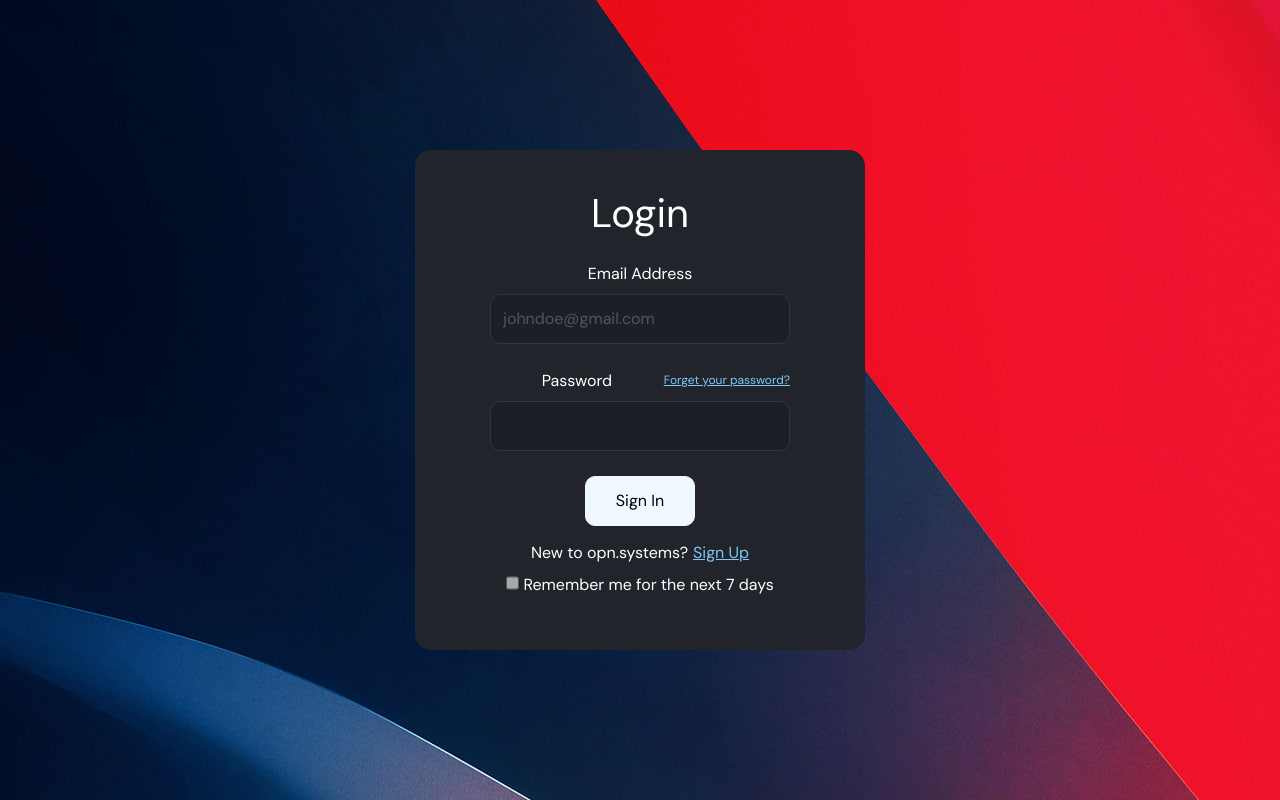
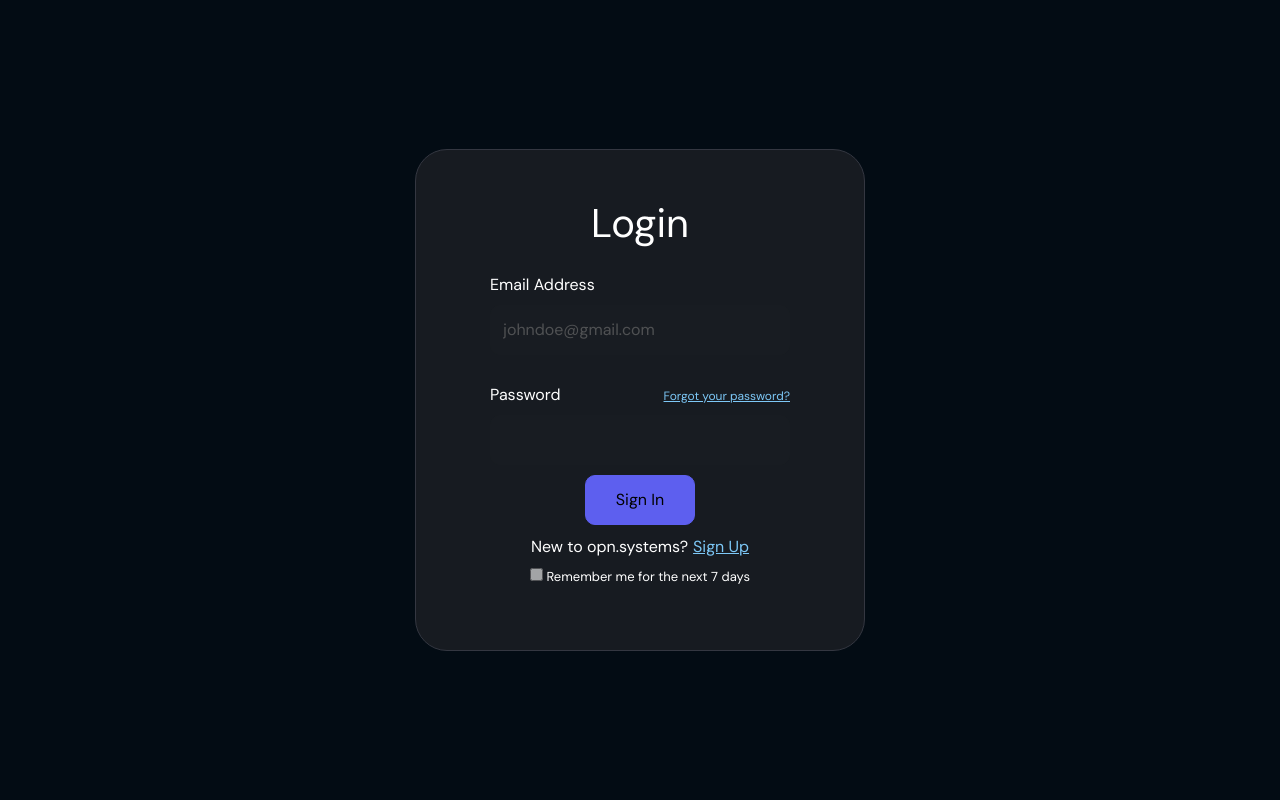
Before and after one commit to EesaHash/opn.systems-source, a React (Create React App) app in the folder front-end/: page /signin in a window 1280 px wide. Built offline with nearby package versions, Linux system fonts and the light colour scheme; no server answers.

Commit message:
final auth(i think)

```diff
--- a/front-end/src/account/components/ForgotPassword.js
+++ b/front-end/src/account/components/ForgotPassword.js
@@ -10,20 +10,19 @@
     if(userID !== "none") return window.location.href = "/";
     return(
     <div className="page">
-        <div className="cover">
+        <div className="cover" style={{height: "35%", width: "100%", overflow: "scroll"}}>
 
                     <div className="content">
                 <div className ="user-authentication">
     <div>
             <h1>Forgot Password</h1>
 
-            <div className="user-authentication-input">
+            <div className="user-authentication-input" >
             <label>Recovery Email Address</label>
             <input type="text" placeholder="johndoe@gmail.com" id="email"></input>
             </div>
             <div>
-
-             <button>Send Email</button>
+             <input type="button" onClick={SignIn}>Send Email</input>
 
             </div>
     </div>
--- a/front-end/src/account/components/SignIn.js
+++ b/front-end/src/account/components/SignIn.js
@@ -68,12 +68,13 @@
                             <div className="user-authentication-input">
                                 <div>
                                     <label html="password">Password</label>
-                                    <a className="forgot-password" href="/forgotpassword" >Forget your password?</a>
+                                    <a className="forgot-password" href="/forgotpassword" >Forgot your password?</a>
                                 </div>
                                 <input type="password" id ="password" onKeyPress={handleKeypress} />
                             </div>
                             <div>
                             <button onClick={signIn}> Sign In</button>
+
                             </div>
                             <div>
                                 <label style={{marginRight: "5px"}} >New to opn.systems?</label>
--- a/front-end/src/account/components/SignUp.js
+++ b/front-end/src/account/components/SignUp.js
@@ -68,18 +68,22 @@
                         <div className ="user-authentication" style={{height: "80%", width: "100%", overflow: "scroll"}}>
                             <h1>Create Account</h1>
                             <div className="user-authentication-input">
-                                <label htmlFor="username">Username</label>
-                                <input type ="text" id="username" placeholder="" onKeyPress={handleKeypress} />
+                                <label htmlFor="email">Email Address</label>
+                                <input type="email" id ="email" placeholder="johndoe@gmail.com" onKeyPress={handleKeypress} />
                             </div>
                             <div className="user-authentication-input">
-                                <label htmlFor="email">Email Address</label>
-                                <input type="email" id ="email" onKeyPress={handleKeypress} />
+                                <label htmlFor="username">Username</label>
+                                <input type ="text" id="username" placeholder="John Doe" onKeyPress={handleKeypress} />
                             </div>
+
                             <div className="user-authentication-input">
                                 <label htmlFor="password">Password</label>
                                 <input type="password" id ="password" onKeyPress={handleKeypress} />
                             </div>
-                            <div className="user-authentication-input">
+                            <div className="pass">
+                                <label style={{marginRight: "150px"}}>Minimum of 8 characters</label>
+                            </div>
+                            {/* <div className="user-authentication-input">
                                 <label htmlFor="firstName">First Name</label>
                                 <input type="text" id ="firstName" onKeyPress={handleKeypress} />
                             </div>
@@ -94,12 +98,12 @@
                             <div className="user-authentication-input">
                                 <label htmlFor="dob">Date of Birth</label>
                                 <input type="date" id ="dob" onKeyPress={handleKeypress} />
-                            </div>
+                            </div> */}
                             <div>
                                 <button onClick={createAccount} > Sign Up</button>
                             </div>
                             <div>
-                                <label style={{marginRight: "5px"}} >Already have an account? </label>
+                                <label style={{marginRight: "5px"}} >Have an account? </label>
                                 <a href="/signin">Sign In</a>
                             </div>
                         </div>
--- a/front-end/src/account/style/account.css
+++ b/front-end/src/account/style/account.css
@@ -10,18 +10,24 @@
   width: 300px;
   display: grid;
 }
-.user-authentication h1, .user-authentication .user-authentication-input, .user-authentication button {
-  margin-bottom: 15px;
-  margin-top: 10px;
+.user-authentication .user-authentication-input {
+  margin-bottom: 10px;
+  margin-top: 8px;
+  text-align: left;
+}
+
+.user-authentication h1 {
   text-align: center;
 }
+
+
 .user-authentication a {
   color: #7DC8F7;
 }
 .user-authentication input {
   background-color: #1A1E23;
   padding-left: 12px;
-  border-color: #39424C;
+  border-color: #1A1E23;
   border-radius: 16px;
   color: #b0bac9;
   border-style: solid;
@@ -35,15 +41,16 @@
 .user-authentication button {
   width: 110px;
   border-radius: 10px;
-  background-color: aliceblue;
+  background-color: #5D5FEF;
   border-style: solid;
-  border-color: aliceblue;
+  border-color: #5D5FEF;
+
 }
 .user-authentication .forgot-password {
   width: auto;
   margin: 0;
   padding: 0;
-  padding-top: 5px;
+  padding-top: 17px;
   float: right;
   background-color: transparent;
   border: transparent;
@@ -56,6 +63,7 @@
 }
 .user-authentication label, .user-authentication .forgot-passord {
   margin-bottom: 8px !important;
+  margin-top: 10px;
   font-size: 16px !important;
 }
 
@@ -65,16 +73,19 @@
   display: flex;
   justify-content: center;
   align-items: center;
-  background-image: url("../../../public/opnwallpaper.jpg");
+  background-color: #030C14;
   background-size: auto;
 }
 .page .cover {
-  background-color: #21252B;
+  background-color: #171B21;
+  border: solid;
+  border-width: thin;
+  border-color: #343741;
   width: 35vw;
   min-width: 450px;
   max-width: 550px;
   position: relative;
-  border-radius: 1em;
+  border-radius: 2em;
 }
 .page .cover .sign-in {
   height: 500px;
@@ -84,7 +95,7 @@
 }
 
 .content {
-  height: 95%;
+  height: 97%;
   display: flex;
   align-items: center;
   justify-content: center;
@@ -92,7 +103,19 @@
 
 .checkbox {
   text-align: center;
+  font-size: 13px;
 }
 .checkbox input {
-  height: 14px;
+  height: 13px;
 }/*# sourceMappingURL=account.css.map */
+
+.pass label{
+  margin-bottom: 12px !important;
+  margin-top: 0%;
+  font-size: 12px !important;
+  color: #eb5757
+}
+
+.img{
+  display:inline-block;
+}
```
Also changed, not shown: front-end/src/dashboard/images/Frame 2080.png (added), 1 other file (tests, documents, lock files or other folders).
